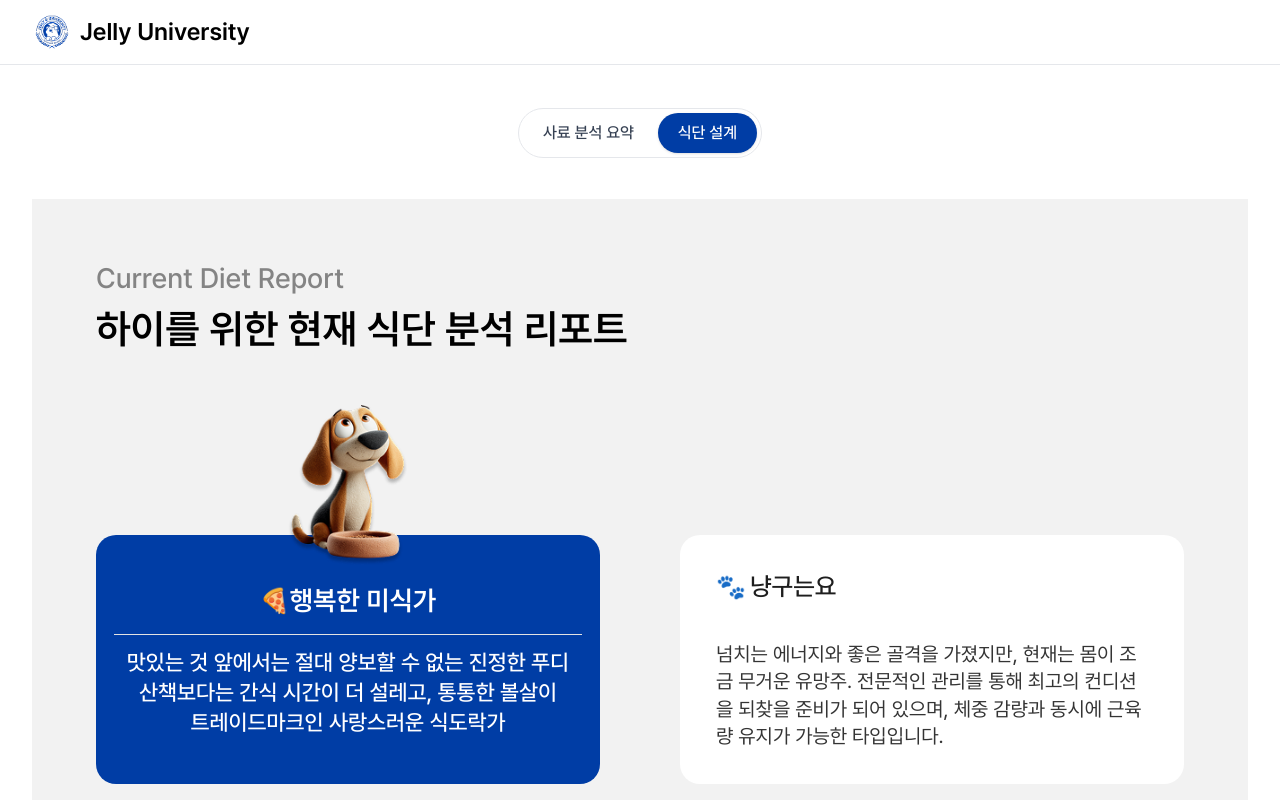
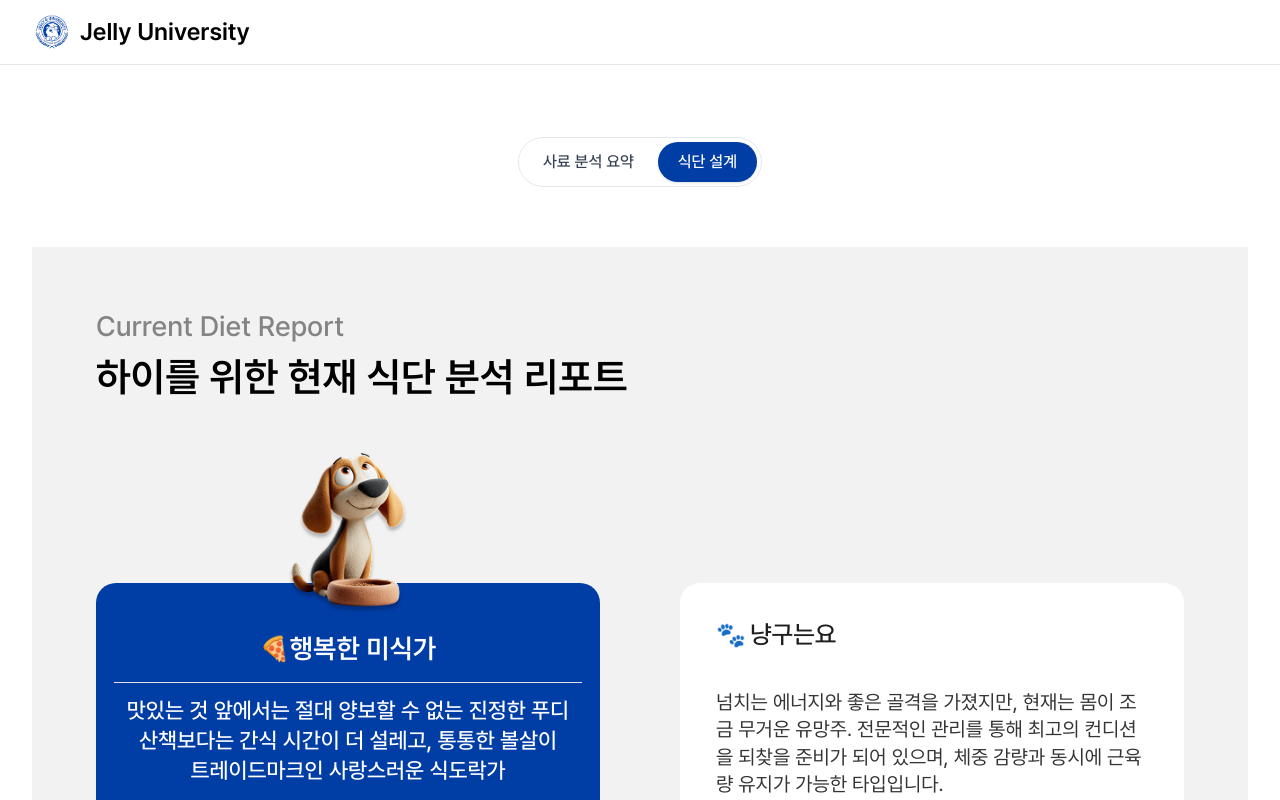
Before and after one commit to SeokHoChoi/test-jelly-univ-fe, a Next.js app: page /brief-report/diet-report in a window 1280 px wide. Shown: the top 800 px of the page. Built offline with nearby package versions, Linux system fonts and the light colour scheme.

Commit message:
feat: 리포트 페이지 상단 탭키 위치 고정

```diff
--- a/src/app/brief-report/diet-report/page.tsx
+++ b/src/app/brief-report/diet-report/page.tsx
@@ -7,8 +7,10 @@ const DietReportPage = () => {
   return (
     <div className="min-h-screen">
       {/* 상단 고정 탭 */}
-      <div className="sticky top-23 z-40 bg-white/80 backdrop-blur pt-4 pb-3">
-        <ReportTabs />
+      <div className="bg-white/80 backdrop-blur pt-18 pb-1">
+        <div className="max-w-7xl mx-auto px-4 sm:px-6 lg:px-8">
+          <ReportTabs />
+        </div>
       </div>
 
       {/* 상세 식단 분석 리포트 */}
```
